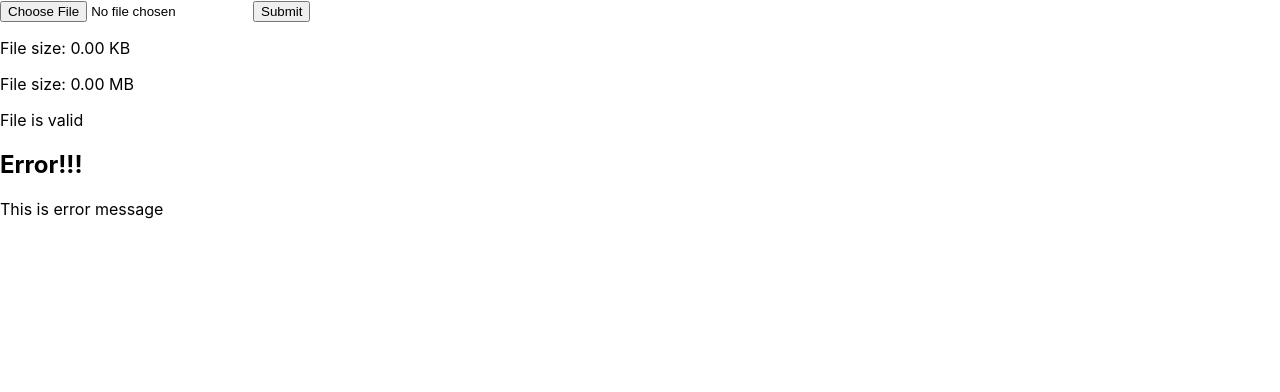
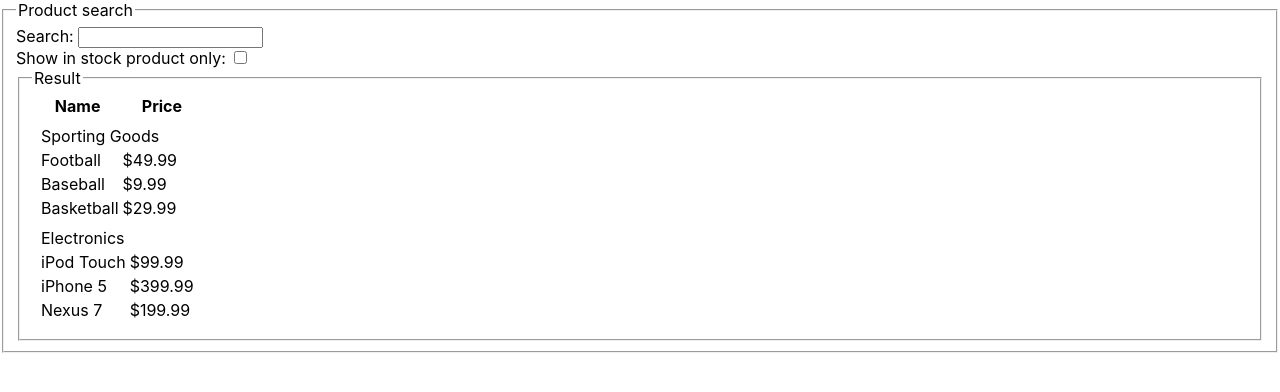
Before and after one commit to dattruongthe/react-js, a React (Create React App) app: page / in a window 1280 px wide. Shown: the top 392 px of the page. Built offline with nearby package versions, Linux system fonts and the light colour scheme.

Commit message:
Product Search Component

```diff
--- a/src/App.js
+++ b/src/App.js
@@ -1,14 +1,19 @@
 import React from 'react';
 import './App.css';
-import FileUpload from "./components/FileUpload/file";
-import Error from "./components/Dialog/error";
+import ProductSearch from "./components/ProductSearch/productSearch";
+
+const data = [
+    {category: "Sporting Goods", price: "$49.99", stocked: true, name: "Football"},
+    {category: "Sporting Goods", price: "$9.99", stocked: true, name: "Baseball"},
+    {category: "Sporting Goods", price: "$29.99", stocked: false, name: "Basketball"},
+    {category: "Electronics", price: "$99.99", stocked: true, name: "iPod Touch"},
+    {category: "Electronics", price: "$399.99", stocked: false, name: "iPhone 5"},
+    {category: "Electronics", price: "$199.99", stocked: true, name: "Nexus 7"}
+];
 
 function App() {
     return (
-        <div>
-            <FileUpload />
-            <Error title={'Error!!!'} content={'This is error message'} />
-        </div>
+        <ProductSearch data={data} />
     );
 }
 
--- /dev/null
+++ b/src/components/ProductSearch/productCategoryRow.js
@@ -0,0 +1,44 @@
+import React from "react";
+import ProductRow from "./productRow";
+
+class ProductCategoryRow extends React.Component {
+
+    getCategories() {
+        let data = this.props.data;
+        let currentCategory;
+        let productCategories = [];
+        for (let i = 0;i < data.length;i++) {
+            if(data[i].category !== currentCategory) {
+                currentCategory = data[i].category;
+                productCategories.push(data[i].category);
+            }
+        }
+
+        return productCategories;
+    }
+
+    render() {
+        let productCategories = this.getCategories();
+        let productCatHtml = productCategories.map((productCategory,index) =>
+            <tr key={index}>
+                <td colSpan='2'>
+                    <table>
+                        <tbody>
+                            <tr>
+                                <td colSpan='2'>{productCategory}</td>
+                            </tr>
+                            <ProductRow data={this.props.data} category={productCategory} isInStock={this.props.isInStock} textQuery={this.props.textQuery}/>
+                        </tbody>
+                    </table>
+                </td>
+            </tr>
+        );
+        return (
+            <table>
+                <tbody>{productCatHtml}</tbody>
+            </table>
+        );
+    }
+}
+
+export default ProductCategoryRow;
--- /dev/null
+++ b/src/components/ProductSearch/productRow.js
@@ -0,0 +1,35 @@
+import React from "react";
+
+class ProductRow extends React.Component {
+    getProducts() {
+        let data = this.props.data;
+        let currentCategory = this.props.category;
+        let products = [];
+        for (let i = 0;i < data.length;i++) {
+            if(data[i].category === currentCategory) {
+                let query = this.props.textQuery.toLowerCase();
+                let matchedQuery = data[i].name.toLowerCase().indexOf(query);
+                if( (this.props.isInStock && !data[i].stocked)
+                    || (query !== '' && matchedQuery === -1)
+                ) {
+                    continue;
+                }
+                products.push(data[i]);
+            }
+        }
+
+        return products;
+    }
+
+    render() {
+        let products = this.getProducts();
+        return products.map((product,index) =>
+            <tr key={index}>
+                <td>{product.name}</td>
+                <td>{product.price}</td>
+            </tr>
+        );
+    }
+}
+
+export default ProductRow;
--- /dev/null
+++ b/src/components/ProductSearch/productSearch.js
@@ -0,0 +1,15 @@
+import React from 'react';
+import SearchForm from "./searchForm";
+
+class ProductSearch extends React.Component {
+    render() {
+        return (
+            <fieldset className={'productSearch'}>
+                <legend>Product search</legend>
+                <SearchForm data={this.props.data} />
+            </fieldset>
+        )
+    }
+}
+
+export default ProductSearch;
--- /dev/null
+++ b/src/components/ProductSearch/searchForm.js
@@ -0,0 +1,42 @@
+import React from "react";
+import SearchResult from "./searchResult";
+
+class SearchForm extends React.Component {
+    constructor(props) {
+        super(props);
+        this.state = {
+            textQuery: '',
+            isInStock: false,
+            result: []
+        };
+
+        this.handleTextChange = this.handleTextChange.bind(this);
+        this.handleStockStatusChange = this.handleStockStatusChange.bind(this);
+    }
+    handleTextChange(event) {
+        this.setState({textQuery:event.target.value})
+    }
+    handleStockStatusChange(event) {
+        this.setState({isInStock: event.target.checked});
+    }
+    render() {
+        return (
+            <div>
+                <form onSubmit={this.handleSubmit}>
+                    <label>Search: </label>
+                    <input type="text" value={this.state.textQuery} onChange={this.handleTextChange} />
+                    <div className={'stockStatus'}>
+                        <label htmlFor='isInStock'>Show in stock product only: </label>
+                        <input id='isInStock' name="isInStock" type="checkbox" checked={this.state.isInStock} onChange={this.handleStockStatusChange} />
+                    </div>
+                </form>
+                <fieldset>
+                    <legend>Result</legend>
+                    <SearchResult data={this.props.data} isInStock={this.state.isInStock} textQuery={this.state.textQuery} />
+                </fieldset>
+            </div>
+        );
+    }
+}
+
+export default SearchForm;
--- /dev/null
+++ b/src/components/ProductSearch/searchResult.js
@@ -0,0 +1,24 @@
+import React from "react";
+import ProductCategoryRow from "./productCategoryRow";
+
+class SearchResult extends React.Component {
+    render() {
+        return (
+            <table className={'searchResult'}>
+                <thead>
+                    <tr>
+                        <th>Name</th>
+                        <th>Price</th>
+                    </tr>
+                </thead>
+                <tbody>
+                    <tr>
+                        <td colSpan='2'><ProductCategoryRow data={this.props.data} isInStock={this.props.isInStock} textQuery={this.props.textQuery} /></td>
+                    </tr>
+                </tbody>
+            </table>
+        );
+    }
+}
+
+export default SearchResult;
```
